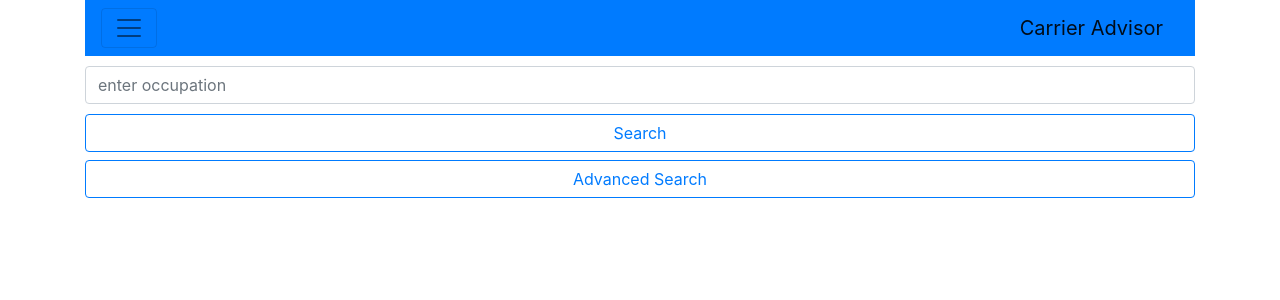
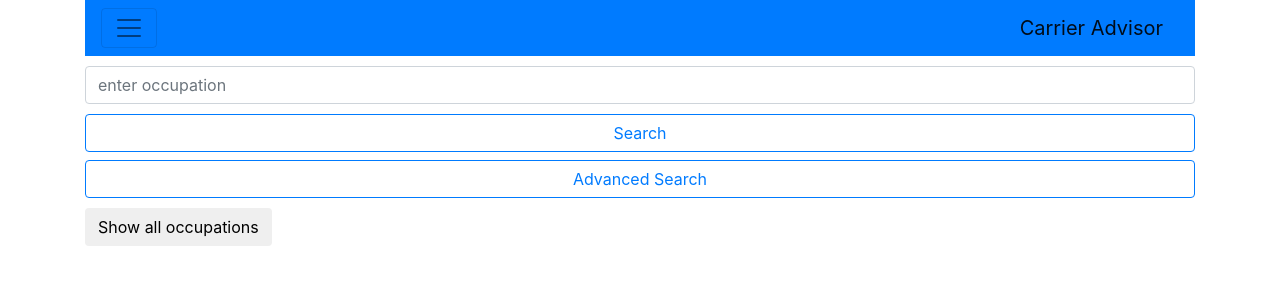
Before and after one commit to IceMouse1916/angularApp, an Angular app: page /search in a window 1280 px wide. Shown: the top 300 px of the page. Built offline with nearby package versions, Linux system fonts and the light colour scheme.

Commit message:
occupations service works

```diff
--- a/src/app/app-routing.module.ts
+++ b/src/app/app-routing.module.ts
@@ -14,7 +14,7 @@ const routes: Routes = [
   {path:'favourites', component: FavouritesComponent},
   {path:'search/advanced', component: AdvancedSearchComponent},
   {path:'start', component: StartPageComponent},
-  {path: '', redirectTo: 'start', pathMatch: 'full'}
+  {path: '', redirectTo: 'search', pathMatch: 'full'}
 ];
 
 @NgModule({
--- /dev/null
+++ b/src/app/occupations.service.ts
@@ -0,0 +1,16 @@
+import { Injectable } from '@angular/core';
+
+import { HttpClient } from '@angular/common/http';
+
+import { Observable } from 'rxjs/Observable';
+
+@Injectable()
+export class OccupationsService {
+
+  constructor( private http: HttpClient ) { }
+
+
+  getOccupations() {
+  return this.http.get('http://localhost:3000/occupations');
+  }
+}
--- a/src/app/search/search.component.html
+++ b/src/app/search/search.component.html
@@ -1,7 +1,13 @@
 <nk-navbar>
 <form>
   <input type="text" class="form-control"  placeholder="enter occupation">
-  <button type="button" class="btn btn-block btn-outline-primary">Search</button>
+  <button type="button" class="btn btn-block btn-outline-primary" >Search</button>
   <button type="button" routerLink="/search/advanced" class="btn btn-block btn-outline-primary">Advanced Search</button>
 </form>
+<button type="button" class="btn" (click)="downloadOccupations()">Show all occupations</button>
+<ul *ngIf="occupations">
+  <li *ngFor="let occupation of occupations">
+      {{occupation.label}}
+  </li>
+</ul>
 </nk-navbar>
--- a/src/app/search/search.component.ts
+++ b/src/app/search/search.component.ts
@@ -1,4 +1,5 @@
 import { Component, OnInit } from '@angular/core';
+import { OccupationsService } from '../occupations.service';
 
 @Component({
   selector: 'nk-search',
@@ -7,9 +8,21 @@ import { Component, OnInit } from '@angular/core';
 })
 export class SearchComponent implements OnInit {
 
-  constructor() { }
+  constructor(private occupationService: OccupationsService) { }
 
   ngOnInit() {
   }
 
+  occupations;
+
+  downloadOccupations() {
+    this.occupationService.getOccupations()
+                          .subscribe(response => {
+                                    this.occupations = response
+                                    });
+
+  }
+
+
+
 }
```
Also changed, not shown: src/app/app.module.ts (+12 -2 lines).
